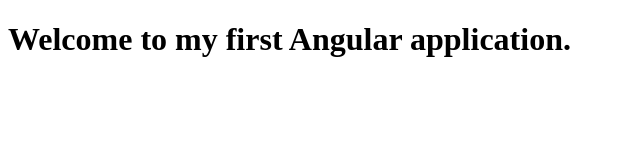
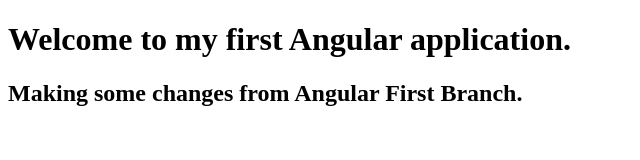
Before and after one commit to Lakhbir09/AngularDevProject, a plain HTML site: page Index.html in a window 1280 px wide. Shown: the whole page, without its empty margins (0-640 px from the left). Drawn offline with Linux system fonts and the light colour scheme.

Commit message:
Update Index.html
Made some changes from Angular First Branch

```diff
--- a/Index.html
+++ b/Index.html
@@ -7,7 +7,9 @@
 <h1>
 Welcome to my first Angular application.
 </h1>
-
+<h2>
+  Making some changes from  Angular First Branch.
+  </h2>
 
 </body>
 </html>
```
